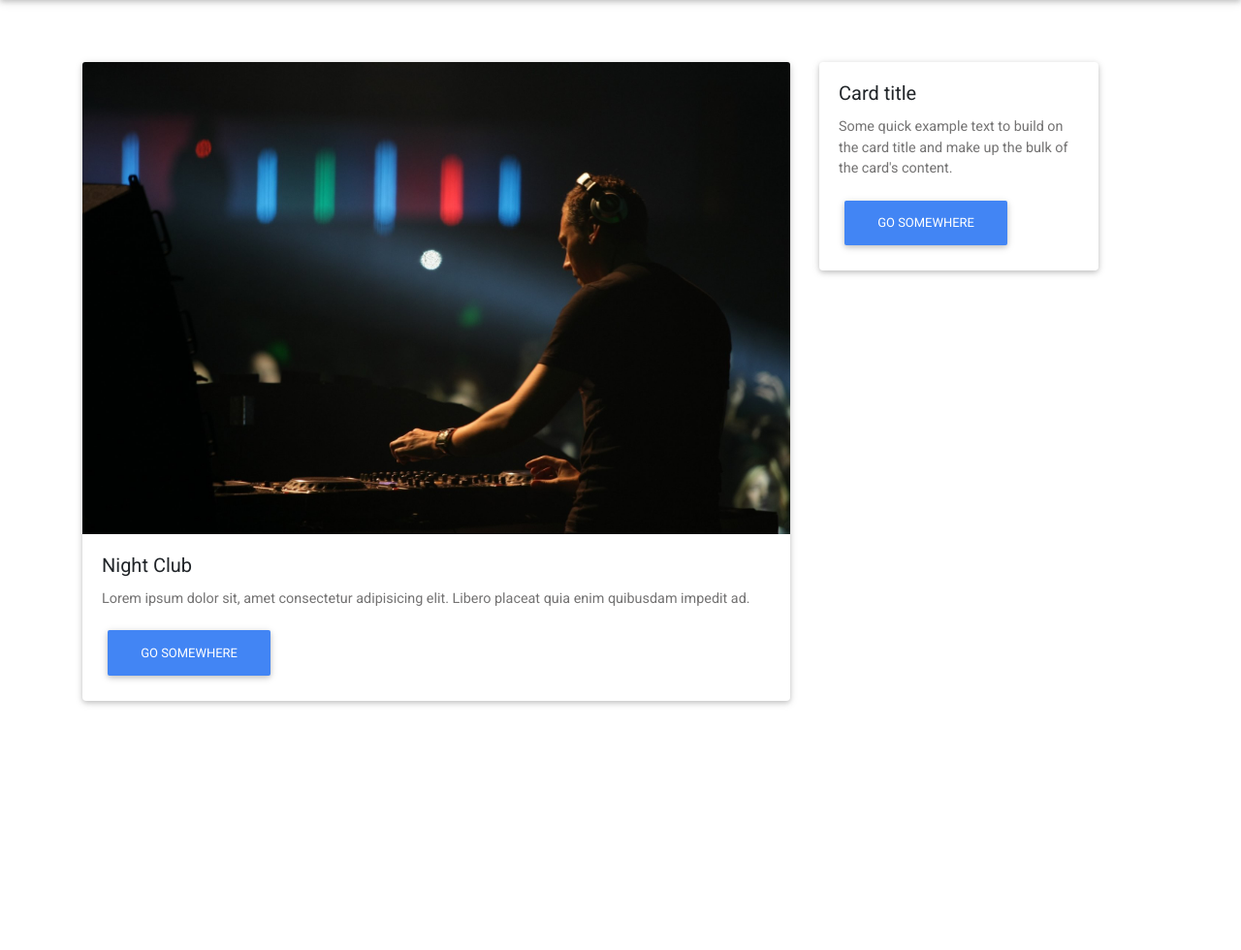
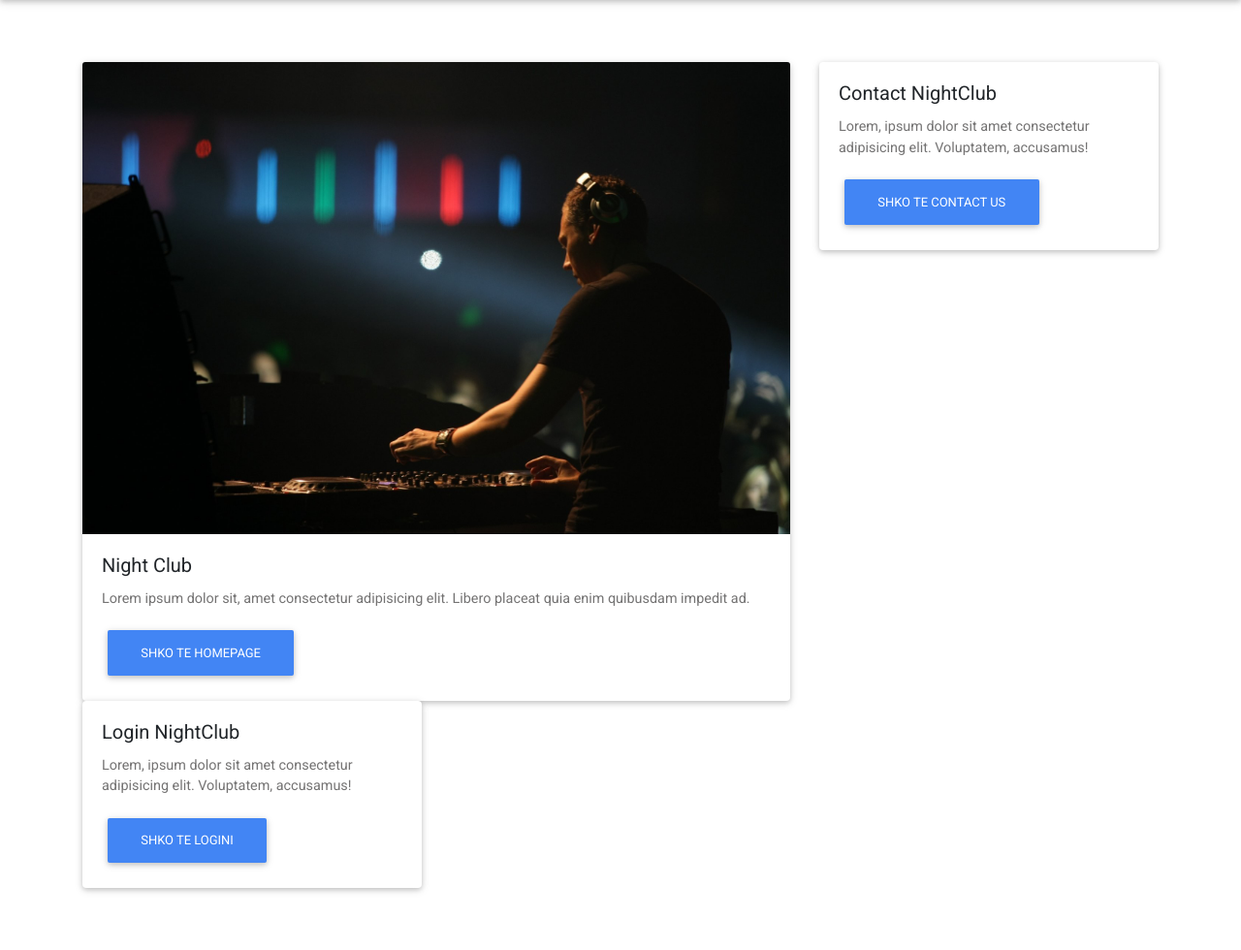
Before and after one commit to fisnikshatri/fisnik_projektiFinal, a PHP site: page /aboutus.php in a window 1280 px wide. Shown: the part 58-1038 px from the top of the page at 97% size. Before the commit the page ends 786 px from the top, so only its background shows below. Run offline with PHP 8.4, Linux system fonts and the light colour scheme; some libraries are stand-ins or nearby versions.

Commit message:
ndryshime

```diff
--- a/projekti/aboutus.php
+++ b/projekti/aboutus.php
@@ -5,21 +5,31 @@
     <div class="row py-3">
         <div class="col-md-8">
             <div class="card">
-                <img src="../banner4.jpg" class="card-img-top" alt="...">
+                <img src="../projekti/banner4.jpg" class="card-img-top" alt="...">
                 <div class="card-body">
                     <h5 class="card-title">Night Club</h5>
                     <p class="card-text">Lorem ipsum dolor sit, amet consectetur adipisicing elit. Libero placeat quia enim quibusdam impedit ad.</p>
-                    <a href="/index.php" class="btn btn-primary">Go somewhere</a>
+                    <a href="../projekti/index.php" class="btn btn-primary">Shko te HomePage</a>
                 </div>
             </div>
         </div>
 
         <div class="col-md-4">
-            <div class="card" style="width: 18rem;">
+            <div class="card">
                 <div class="card-body">
-                    <h5 class="card-title">Card title</h5>
-                    <p class="card-text">Some quick example text to build on the card title and make up the bulk of the card's content.</p>
-                    <a href="#" class="btn btn-primary">Go somewhere</a>
+                    <h5 class="card-title">Contact NightClub</h5>
+                    <p class="card-text">Lorem, ipsum dolor sit amet consectetur adipisicing elit. Voluptatem, accusamus!</p>
+                    <a href="../projekti/contact/contactus.php" class="btn btn-primary">Shko te Contact US</a>
+                </div>
+            </div>
+        </div>
+
+        <div class="col-md-4">
+            <div class="card">
+                <div class="card-body">
+                    <h5 class="card-title">Login NightClub</h5>
+                    <p class="card-text">Lorem, ipsum dolor sit amet consectetur adipisicing elit. Voluptatem, accusamus!</p>
+                    <a href="../projekti/register/index.php" class="btn btn-primary">Shko te Logini</a>
                 </div>
             </div>
         </div>
```
